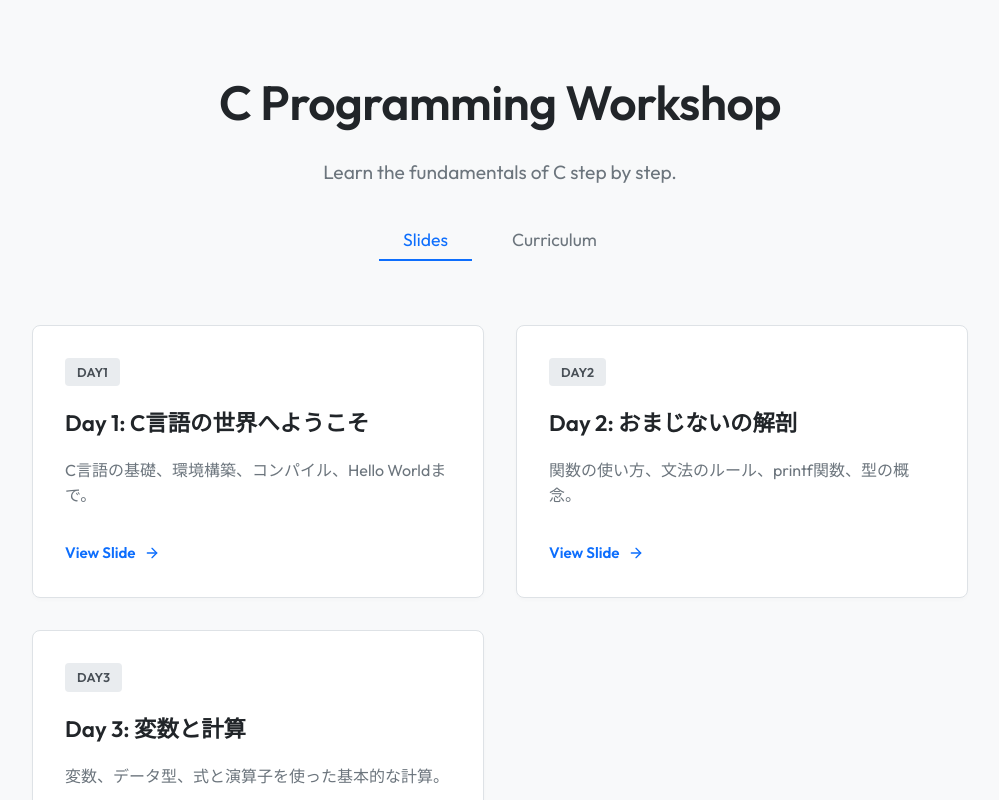
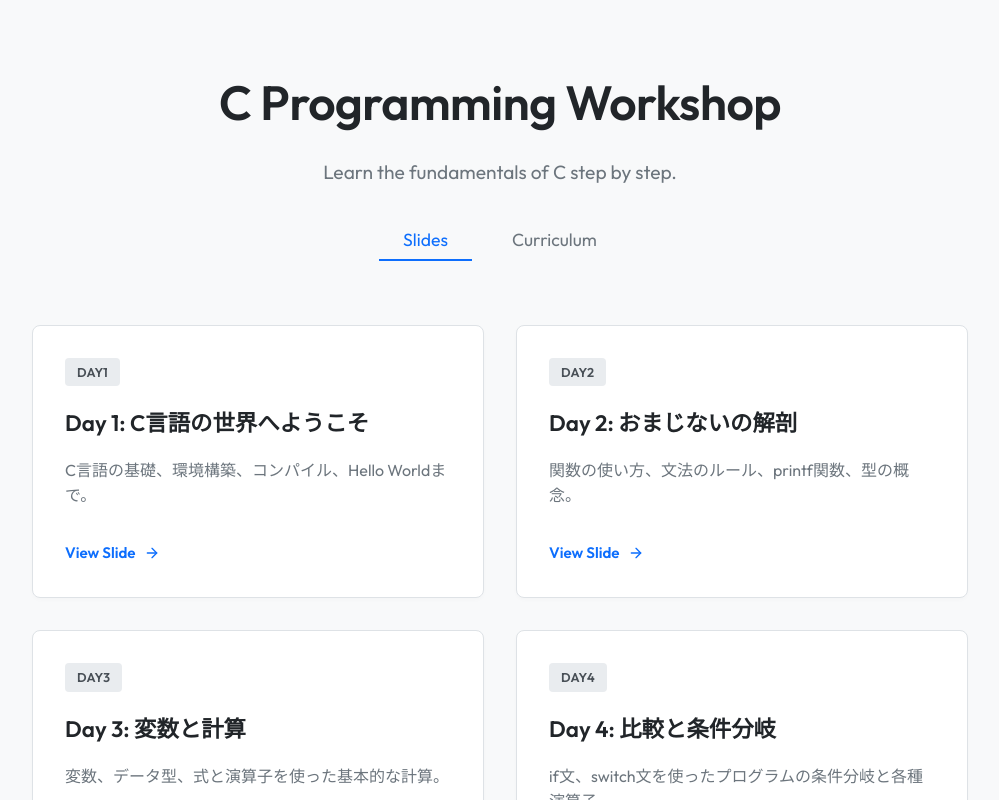
Before and after one commit to KNCT-KPC/2026-lecture-C, a React (Vite) app in the folder portal/: page / in a window 1280 px wide. Shown: the top 800 px of the page, without its empty margins (140-1139 px from the left). Built offline with nearby package versions, Linux system fonts and the light colour scheme.

Commit message:
feat: add day 4 lecture content and update course curriculum list

```diff
--- a/portal/src/App.jsx
+++ b/portal/src/App.jsx
@@ -7,6 +7,7 @@ const slides = [
   { id: 'day1', title: 'Day 1: C言語の世界へようこそ', description: 'C言語の基礎、環境構築、コンパイル、Hello Worldまで。' },
   { id: 'day2', title: 'Day 2: おまじないの解剖', description: '関数の使い方、文法のルール、printf関数、型の概念。' },
   { id: 'day3', title: 'Day 3: 変数と計算', description: '変数、データ型、式と演算子を使った基本的な計算。' },
+  { id: 'day4', title: 'Day 4: 比較と条件分岐', description: 'if文、switch文を使ったプログラムの条件分岐と各種演算子。' },
 ];
 
 function App() {
```
Also changed, not shown: 1 other file (tests, documents, lock files or other folders).
